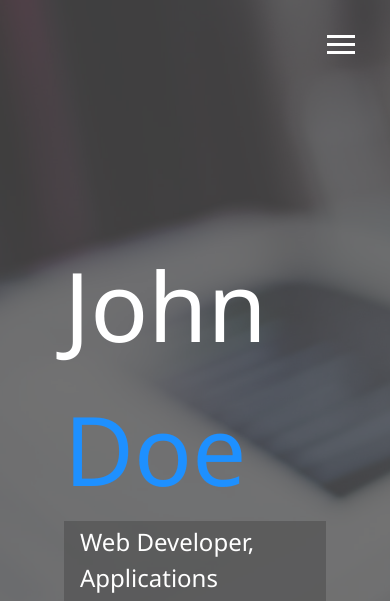
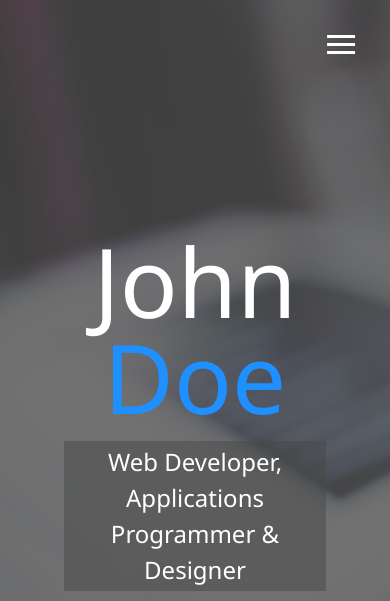
Before and after one commit to JerryDoran/modern-web-portfolio, a website: page dist/index.html in a window 390 px wide. Shown: the top 601 px of the page. Drawn offline with Linux system fonts and the light colour scheme.

Commit message:
Added responsiveness to menu overlay

```diff
--- a/scss/_config.scss
+++ b/scss/_config.scss
@@ -30,3 +30,28 @@ $background-opacity: 0.75;
     }
   }
 }
+
+// Media Query Mixins for responsive adaptation to view port sizes
+@mixin mediaSm {
+  @media screen and (max-width: 500px) {
+    @content;
+  }
+}
+
+@mixin mediaMd {
+  @media screen and (max-width: 768px) {
+    @content;
+  }
+}
+
+@mixin mediaLg {
+  @media screen and (min-width: 769px) and (max-width: 1170px) {
+    @content;
+  }
+}
+
+@mixin mediaXl {
+  @media screen and (min-width: 1171px) {
+    @content;
+  }
+}
--- /dev/null
+++ b/scss/_mobile.scss
@@ -0,0 +1,57 @@
+// Wide Screen sizes
+@include mediaXl {
+
+}
+
+// Desktops and Laptop Screen sizes
+@include mediaLg {
+
+}
+
+// Tablets and small laptop Screen sizes
+@include mediaMd {
+  main {
+    align-items: center;
+    text-align: center;
+
+    .lg-heading {
+      line-height: 1;
+      margin-bottom: 1rem;
+    }
+  }
+
+  ul.menu-nav, div.menu-branding {
+    float: none;
+    width: 100%;
+    min-height: 0;
+
+    &.show {
+      transform: translate3d(0, 0, 0);
+    }
+  }
+
+  .menu-nav {
+    height: 75vh;
+    transform: translate3d(-100%, 0, 0);
+    font-size: 15px;
+  }
+
+  .menu-branding {
+    height: 25vh;
+    transform: translate3d(100%, 0, 0);
+
+    .portrait {
+      background: url("../images/portraitsmall.png");
+      background-repeat: no-repeat;
+      width: 150px;
+      height: 150px;
+    }
+  }
+}
+
+// Smart phones Screen sizes
+@include mediaSm {
+  main#home h1 {
+    margin-top: 10vh;
+  }
+}
--- a/scss/main.scss
+++ b/scss/main.scss
@@ -1,5 +1,6 @@
 @import 'config';
 @import 'menu';
+@import 'mobile';
 
 * {
   box-sizing: border-box;
```
Also changed, not shown: dist/css/main.css, dist/images/portraitsmall.png (added).
